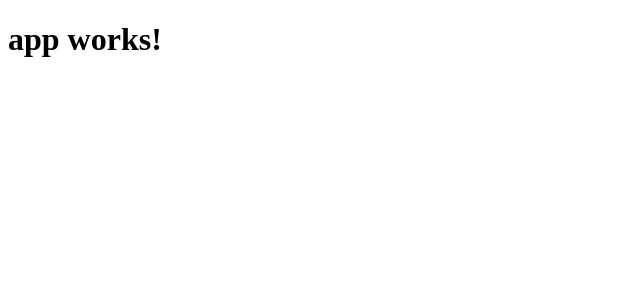
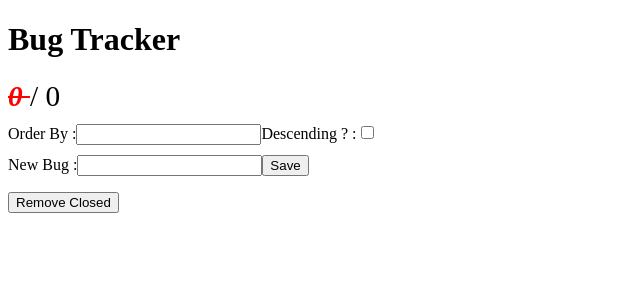
Before and after one commit to vvb/bug-tracker, an Angular app: page / in a window 1280 px wide. Shown: the top 300 px of the page, without its empty margins (0-640 px from the left). Built offline with nearby package versions, Linux system fonts and the light colour scheme.

Commit message:
adding customer imports

```diff
--- a/src/app/app.component.html
+++ b/src/app/app.component.html
@@ -1,3 +1 @@
-<h1>
-  {{title}}
-</h1>
+<bug-tracker></bug-tracker>
```
Also changed, not shown: src/app/app.module.ts (+7 -1 lines).
